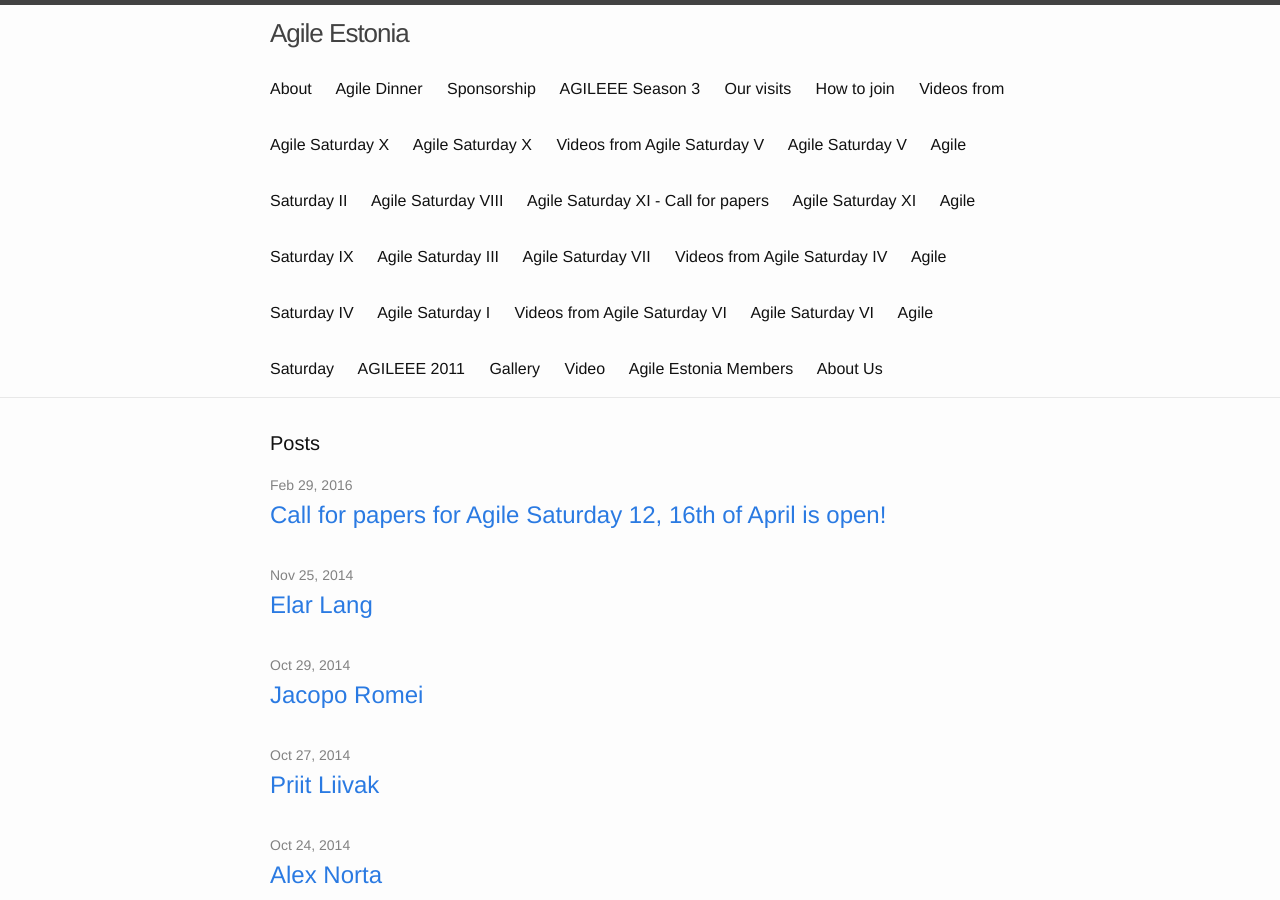
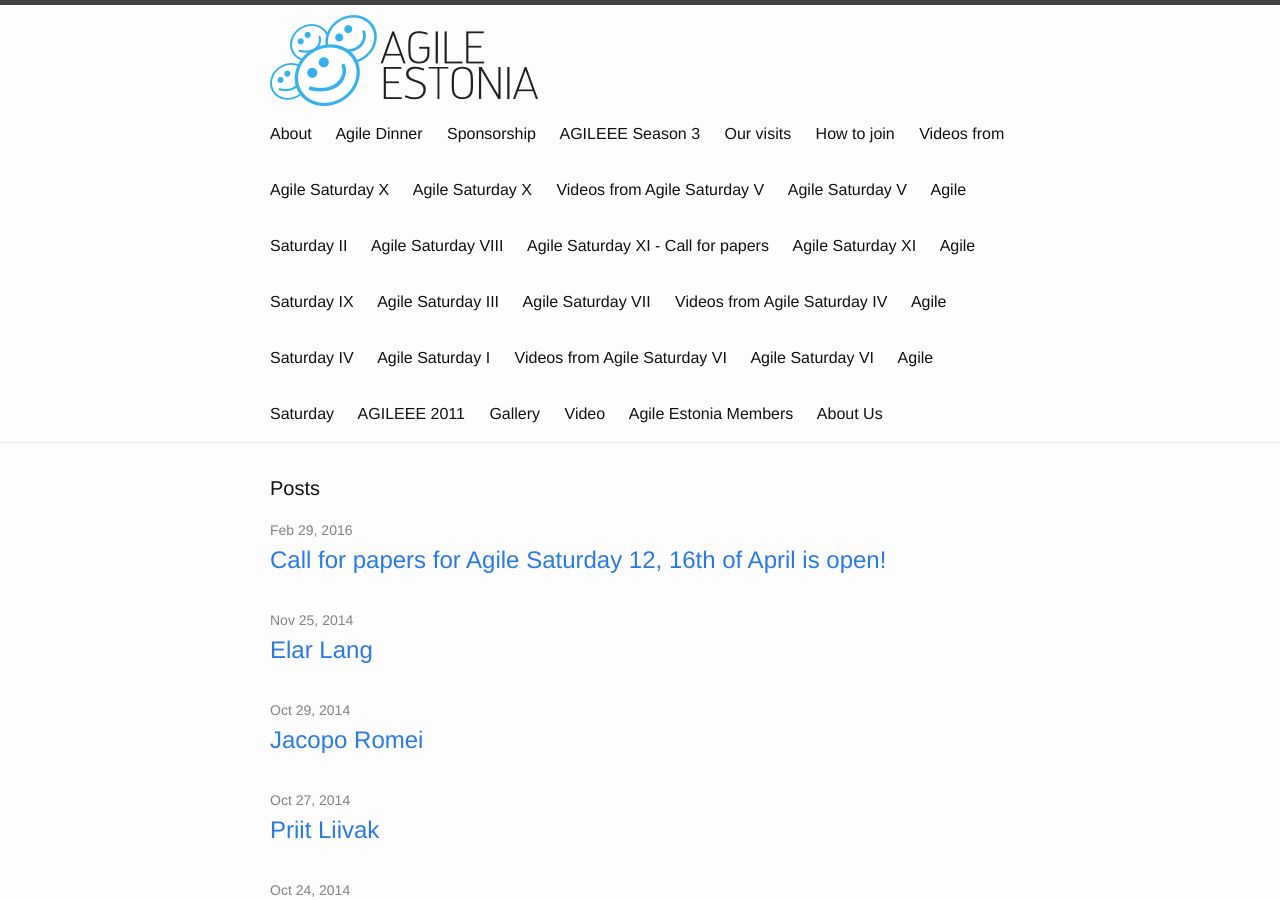
Before and after one commit to angryziber/agile.ee, a Jekyll site: the page built from index.html, in a window 1280 px wide and 900 px high. Built offline with Jekyll 4.4.1, drawn with Linux system fonts in a browser that asks for light colours.

Commit message:
add logo

```diff
--- a/_includes/header.html
+++ b/_includes/header.html
@@ -1,8 +1,7 @@
 <header class="site-header">
 
   <div class="wrapper">
-
-    <a class="site-title" href="{{ site.baseurl }}/">{{ site.title }}</a>
+    <a class="site-title" href="{{ site.baseurl }}/"><img id="logo" alt="{{ site.title }}" src="/img/logo.png" style="height: 91px; margin-top: 10px; float: left"></a>
 
     <nav class="site-nav">
       <a href="#" class="menu-icon">
```
Also changed, not shown: img/logo.png (added).
